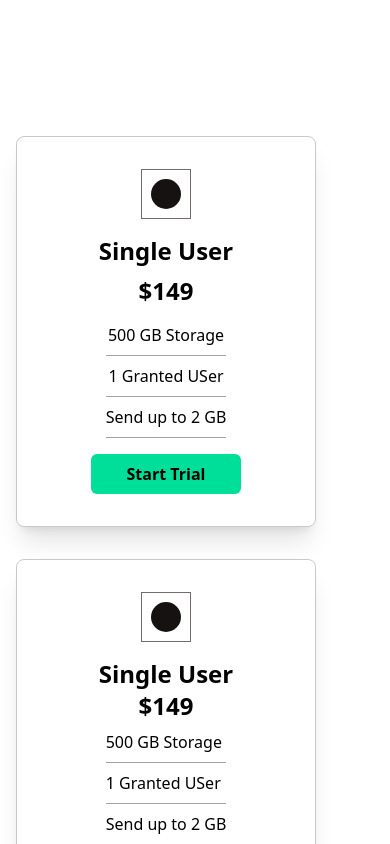
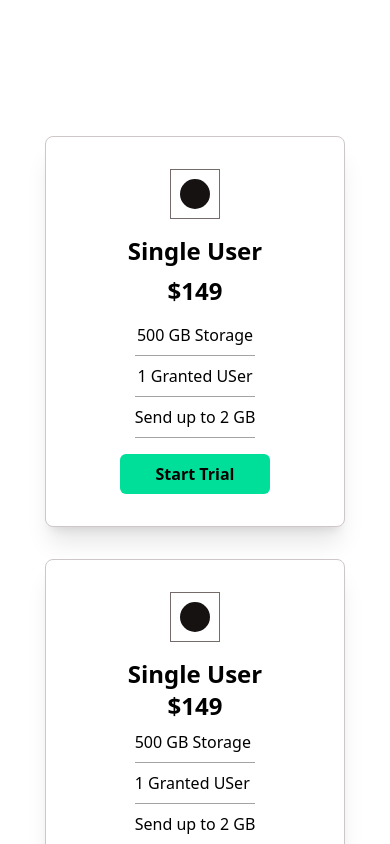
Before and after one commit to SudhiSumesh/React_tailwind_project, a React (Vite) app: page / in a window 390 px wide. Shown: the part 1980-2824 px from the top of the page. Built offline with nearby package versions, Linux system fonts and the light colour scheme.

Commit message:
Update Cards.jsx
Solved the responsiveness issue in cards

```diff
--- a/src/assets/Pages/Cards.jsx
+++ b/src/assets/Pages/Cards.jsx
@@ -4,7 +4,7 @@ function Cards() {
   return (
     <>
       <div className="w-full py-[10rem] px-4 bg-white">
-        <div className="max-w-[1240px] mx-auto   grid md:grid-cols-3 gap-8 ">
+        <div className="max-w-[1240px] mx-auto   grid place-items-center md:grid-cols-3 gap-8 ">
           {/* card-1 */}
           <div className="w-[300px] b shadow-xl bg-white border border-[#cfc7c7] rounded-lg flex flex-col items-center justify-center p-4 hover:scale-105 duration-300">
             <div className="h-[50px] w-[50px]  bg-white border border-[#766b6b] m-4 flex justify-center items-center ">
```
